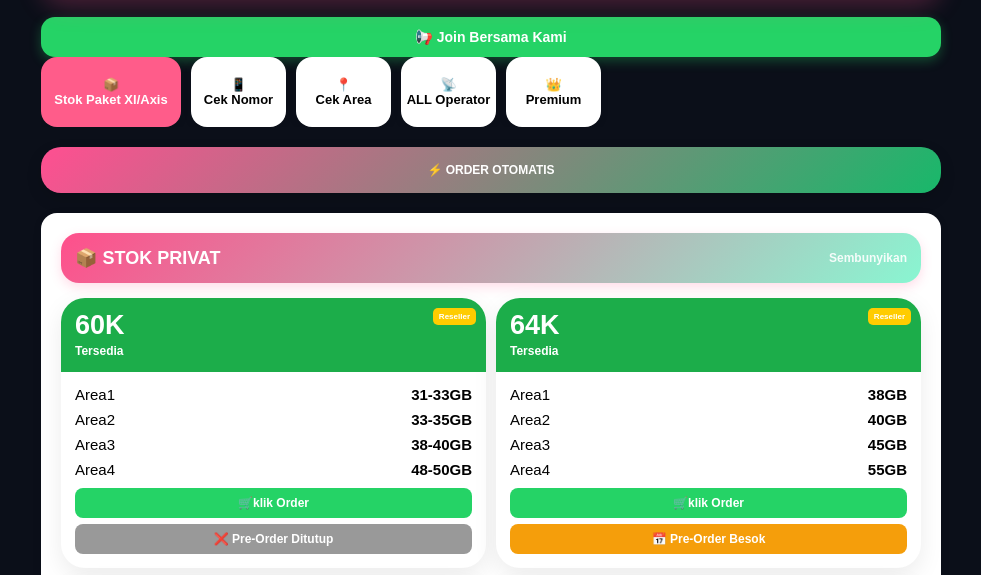
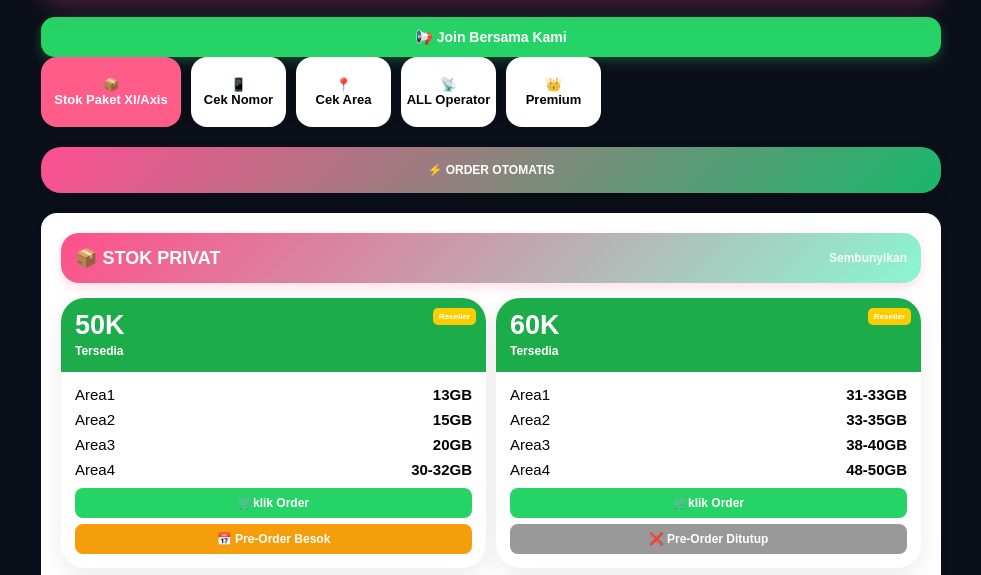
Before and after one commit to ubaidillah1666666-png/melistore, a plain HTML site: page index.html in a window 1280 px wide. Shown: the part 155-730 px from the top of the page, without its empty margins (149-1130 px from the left). Drawn offline with Linux system fonts and the light colour scheme; no server answers.

Commit message:
Update index.html

```diff
--- a/index.html
+++ b/index.html
@@ -1015,7 +1015,7 @@ Pilih akun premium terlebih dahulu
    KONTROL STOK PRIVAT
 ========================= */
 const stokPrivat = {
-    "50K":0,
+    "50K":1,
     "60K":1,
     "64K":1,
     "70K":0,
```
